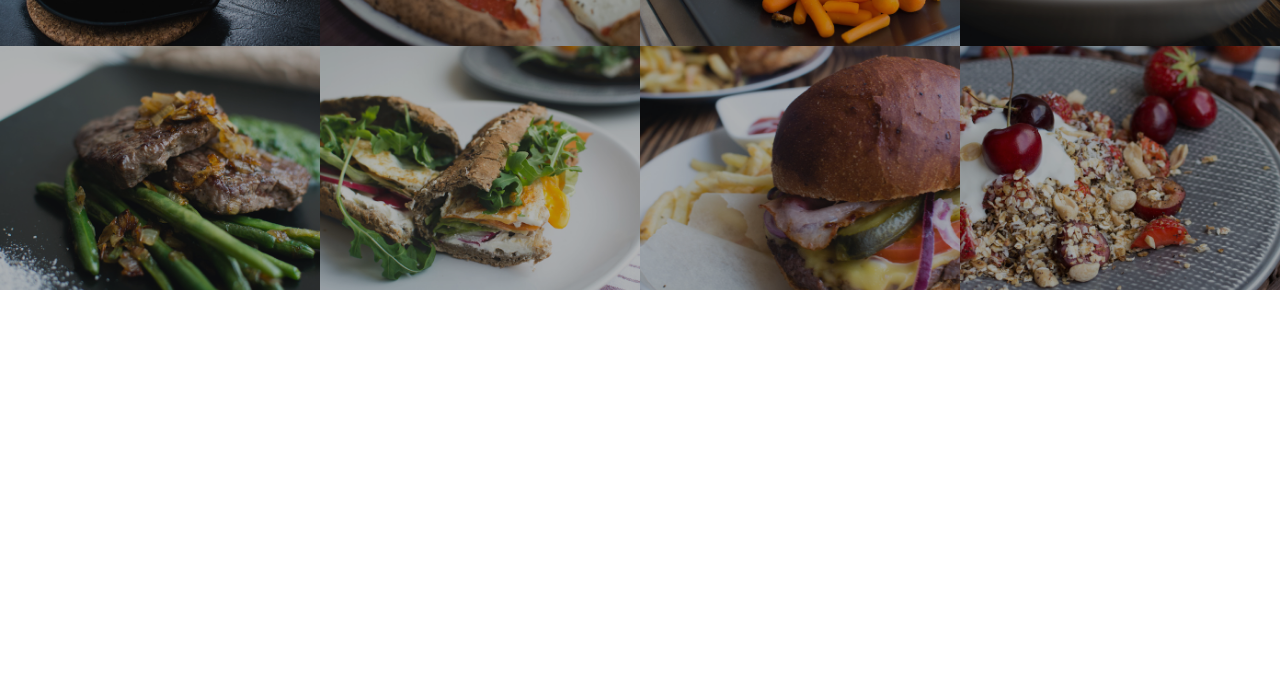
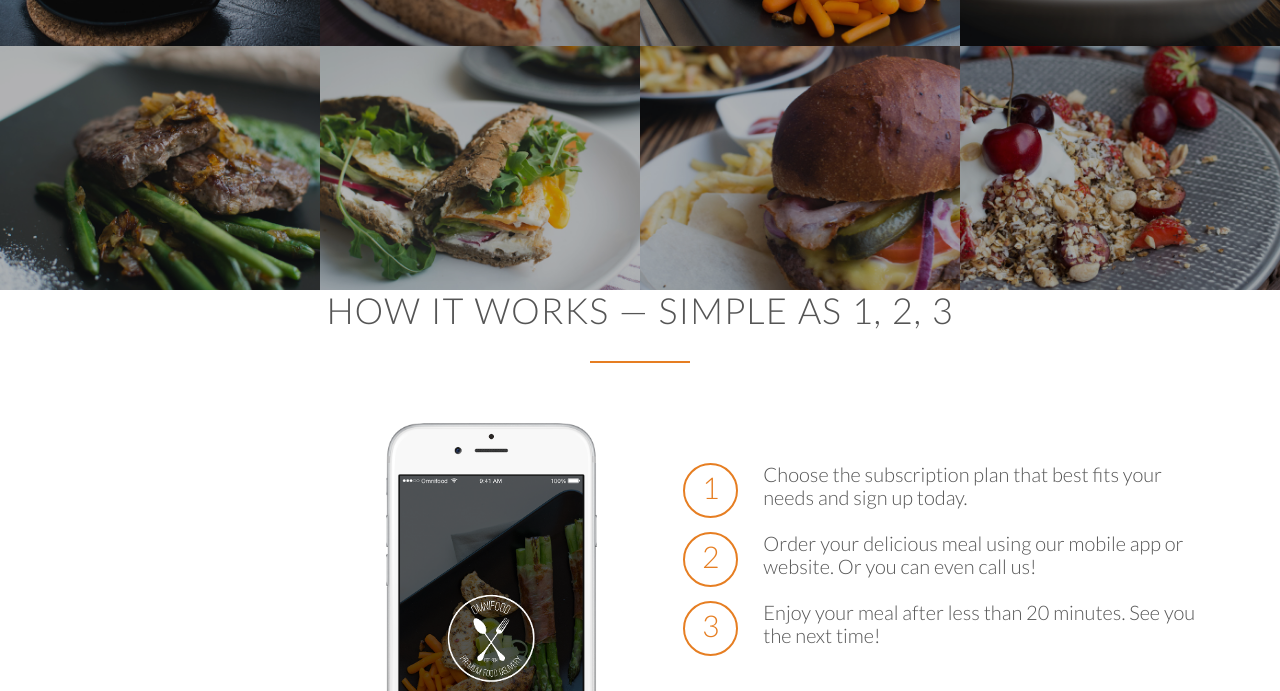
Before and after one commit to ahmedsgit/Arif-s-Kitchen, a plain HTML site: page index.html in a window 1280 px wide. Shown: the part 1693-2384 px from the top of the page. Before the commit the page ends 1983 px from the top, so only its background shows below. Drawn offline with nearby package versions, Linux system fonts and the light colour scheme.

Commit message:
Add Working Step

```diff
--- a/index.html
+++ b/index.html
@@ -118,6 +118,30 @@
             </li>
         </ul>
     </section>
+    <section class="section-steps">
+        <div class="row">
+            <h2>How it works &mdash; Simple as 1, 2, 3</h2>
+        </div>
+        <div class="row">
+            <div class="col span-1-of-2 steps-box">
+                <img src="resources/img/app-iPhone.png" alt="Arif's Kitchen app on iphone" class="app-screen">
+            </div>
+            <div class="col span-1-of-2 steps-box">
+                <div class="works-step">
+                    <div>1</div>
+                    <p>Choose the subscription plan that best fits your needs and sign up today.</p>
+                    <br>
+                    <div>2</div>
+                    <p>Order your delicious meal using our mobile app or website. Or you can even call us!</p>
+                    <br>
+                    <div>3</div>
+                    <p>Enjoy your meal after less than 20 minutes. See you the next time!</p>
+                </div>
+                <a href="#"><img src="resources/img/download-app.svg" alt="app store button"></a>
+                <a href="#"><img src="resources/img/download-app-android.png" alt="play store button"></a>
+            </div>
+        </div>
+    </section>
     <script src="https://unpkg.com/ionicons@5.1.2/dist/ionicons.js"></script>
 </body>
 
--- a/resources/css/style.css
+++ b/resources/css/style.css
@@ -239,7 +239,7 @@ section {
   width: 100%;
   margin: 0;
   overflow: hidden;
-    background-color: #000
+  background-color: #000;
 }
 
 .meal-photo img {
@@ -254,3 +254,42 @@ section {
   transform: scale(1.03);
   opacity: 100%;
 }
+
+/*----------------------------------------------------*/
+/* How it Works */
+/*----------------------------------------------------*/
+.steps-box {
+}
+
+.steps-box:first-child {
+  text-align: right;
+  padding-right: 3%;
+  margin-top: 30px;
+}
+.steps-box:last-child {
+  padding-left: 3%;
+  margin-top: 70px;
+}
+.app-screen {
+  width: 40%;
+}
+
+.works-step {
+  margin-bottom: 50px;
+}
+.works-step div {
+  color: #e67e22;
+  border: 2px solid #e67e22;
+  display: inline-block;
+  border-radius: 50%;
+  height: 55px;
+  width: 55px;
+  text-align: center;
+  padding: 5px;
+  float: left;
+  font-size: 150%;
+  margin-right: 25px;
+}
+.works-step br {
+  margin-top: 20px;
+}
```
Also changed, not shown: 1 other file. Lines whose indentation alone changed are shown as unchanged.
